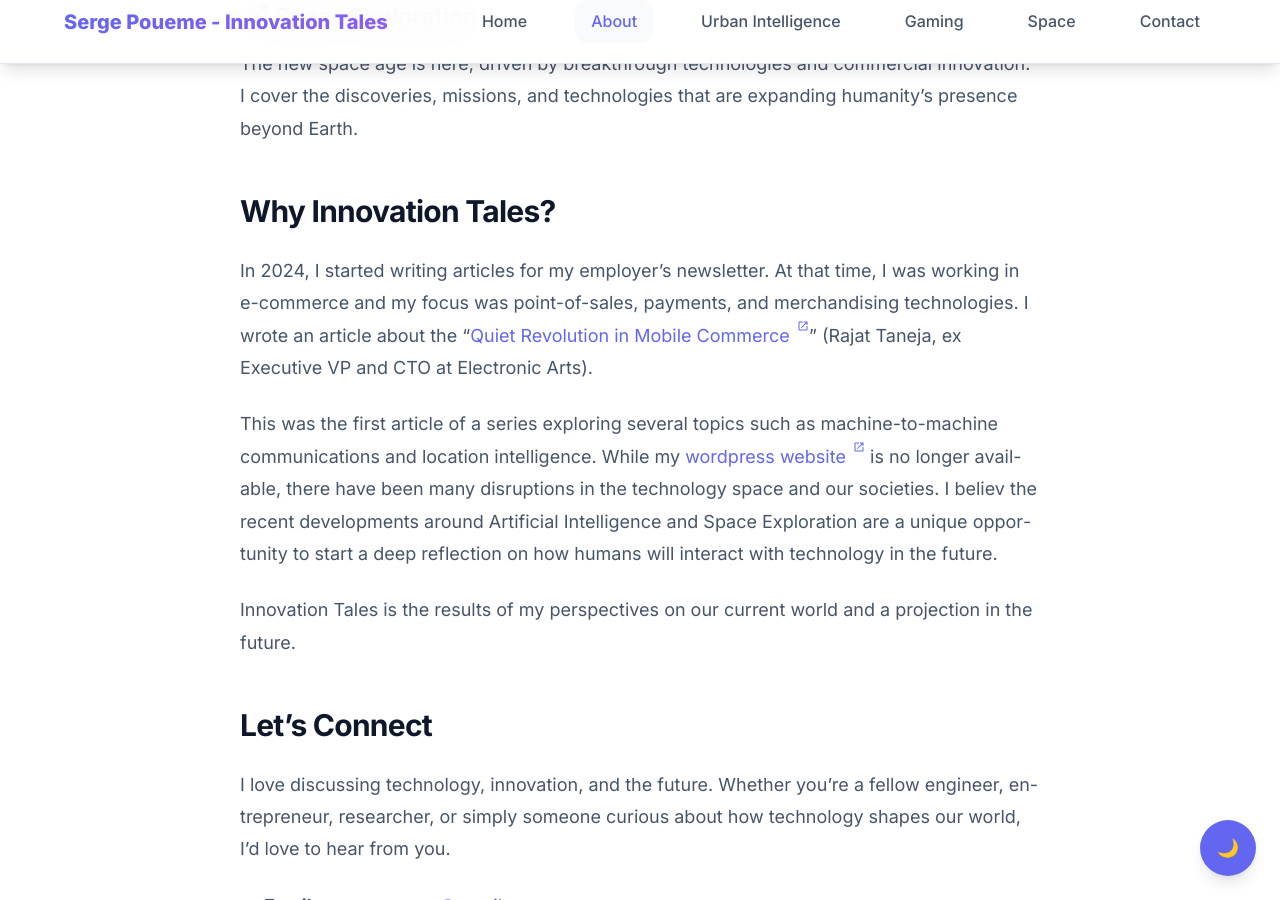
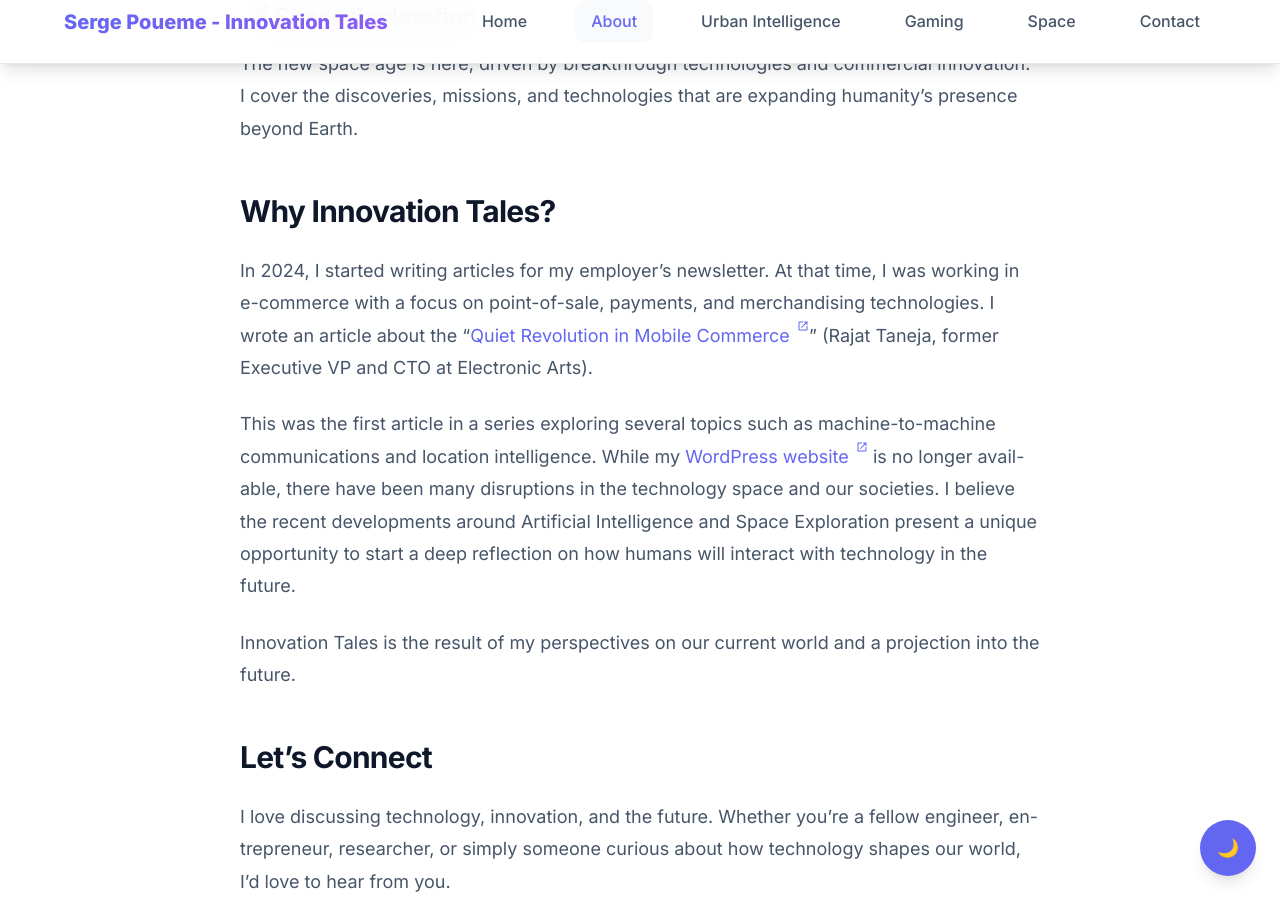
Before and after one commit to sdpoueme/sdpoueme.github.io, a Jekyll site: the page built from about.md, in a window 1280 px wide and 900 px high, scrolled down 1003 px. Built offline with Jekyll 4.4.1, drawn with Linux system fonts in a browser that asks for light colours.

Commit message:
new blog post

```diff
--- a/about.md
+++ b/about.md
@@ -24,11 +24,11 @@ The new space age is here, driven by breakthrough technologies and commercial in
 
 ## Why Innovation Tales?
 
-In 2024, I started writing articles for my employer's newsletter. At that time, I was working in e-commerce and my focus was point-of-sales, payments, and merchandising technologies. I wrote an article about the "[Quiet Revolution in Mobile Commerce](https://www.linkedin.com/pulse/20131001174457-10904058-the-start-of-a-quiet-revolution-in-mobile-commerce/)" (Rajat Taneja, ex Executive VP and CTO at Electronic Arts).
+In 2024, I started writing articles for my employer's newsletter. At that time, I was working in e-commerce with a focus on point-of-sale, payments, and merchandising technologies. I wrote an article about the "[Quiet Revolution in Mobile Commerce](https://www.linkedin.com/pulse/20131001174457-10904058-the-start-of-a-quiet-revolution-in-mobile-commerce/)" (Rajat Taneja, former Executive VP and CTO at Electronic Arts).
 
-This was the first article of a series exploring several topics such as machine-to-machine communications and location intelligence. While my [wordpress website](https://innovationtales.wordpress.com/2011/10/05/facebook-timeline-and-lifes-memories/) is no longer available, there have been many disruptions in the technology space and our societies. I believ the recent developments around Artificial Intelligence and Space Exploration are a unique opportunity to start a deep reflection on how humans will interact with technology in the future.
+This was the first article in a series exploring several topics such as machine-to-machine communications and location intelligence. While my [WordPress website](https://innovationtales.wordpress.com/2011/10/05/facebook-timeline-and-lifes-memories/) is no longer available, there have been many disruptions in the technology space and our societies. I believe the recent developments around Artificial Intelligence and Space Exploration present a unique opportunity to start a deep reflection on how humans will interact with technology in the future.
 
-Innovation Tales is the results of my perspectives on our current world and a projection in the future.
+Innovation Tales is the result of my perspectives on our current world and a projection into the future.
 
 ## Let's Connect
 
```
